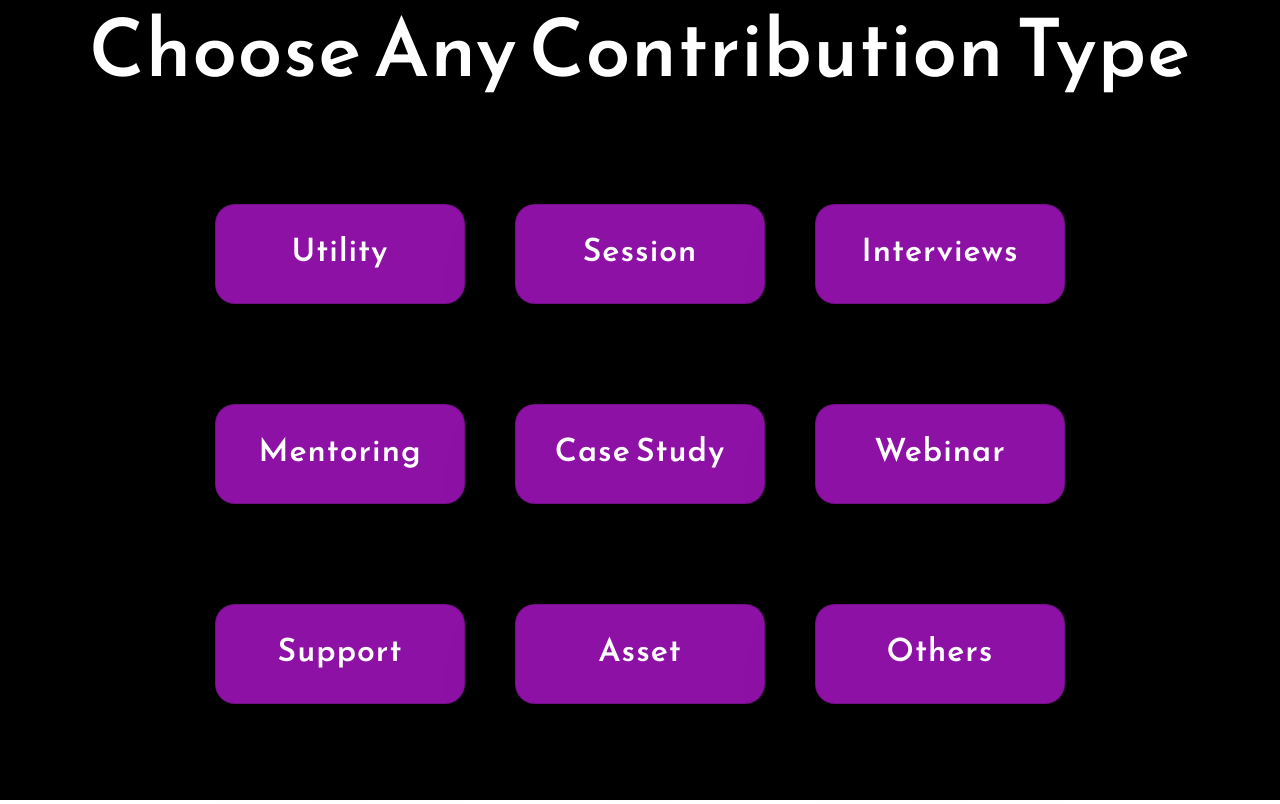
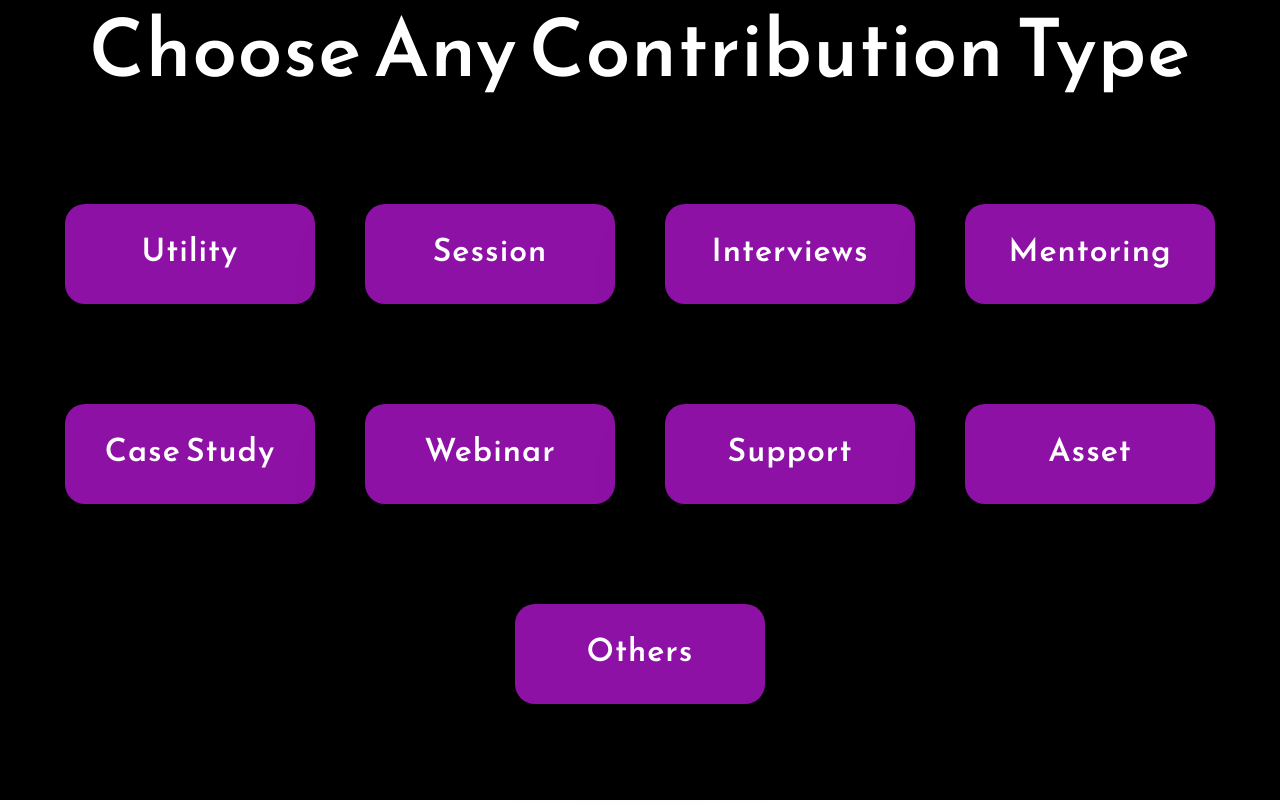
Before and after one commit to anshur0207/Guild-Contribution-Tracker, a React (Create React App) app in the folder Guild/: page /ContributeTypes in a window 1280 px wide. Built offline with nearby package versions, Linux system fonts and the light colour scheme.

Commit message:
Final Final changes

```diff
--- a/Guild/src/App.css
+++ b/Guild/src/App.css
@@ -948,7 +948,7 @@ section {
 
 
 
-.container {
+.container-1 {
   position: relative;
   display: flex;
   justify-content: center;
@@ -958,7 +958,7 @@ section {
   padding: 100px 50px;
 }
 
-.container .card {
+.container-1 .card1 {
   position: relative;
   display: flex;
   justify-content: center;
@@ -972,6 +972,7 @@ section {
   box-shadow: 0 35px 80px rgba(0, 0, 0, 0.15);
   color:rgb(142, 17, 166);
 }
+
 .content h2{
  justify-content: center;
   color:white;
--- a/Guild/src/Components/ContributeTypes.js
+++ b/Guild/src/Components/ContributeTypes.js
@@ -9,8 +9,8 @@ export default class ContributeTypes extends Component {
 
       <div>
         <h1 style={{color:"white",textAlign:"center",fontSize:"5rem"}}>Choose Any Contribution Type</h1>
-        <div className="container">
-        <div className="card" >
+        <div className="container-1">
+        <div className="card1" >
           <div className="content" style={{textAlign:"center"}}>
           <a
                 style={{ textDecoration: "none" }}
@@ -18,7 +18,7 @@ export default class ContributeTypes extends Component {
               > <h2>Utility</h2></a>
           </div>
         </div>
-        <div className="card">
+        <div className="card1">
           <div className="content">
           <a
                 style={{ textDecoration: "none" }}
@@ -26,7 +26,7 @@ export default class ContributeTypes extends Component {
               > <h2>Session</h2></a>
           </div>
         </div>
-        <div className="card">
+        <div className="card1">
           <div className="content">
           <a
                 style={{ textDecoration: "none" }}
@@ -35,7 +35,7 @@ export default class ContributeTypes extends Component {
               </a>
             </div>
         </div>
-        <div className="card" >
+        <div className="card1" >
           <div className="content">
           <a
                 style={{ textDecoration: "none" }}
@@ -43,7 +43,7 @@ export default class ContributeTypes extends Component {
               > <h2>Mentoring</h2></a>
           </div>
         </div>
-        <div className="card" >
+        <div className="card1" >
           <div className="content">
           <a
                 style={{ textDecoration: "none" }}
@@ -51,7 +51,7 @@ export default class ContributeTypes extends Component {
               ><h2>Case Study</h2></a>
           </div>
         </div>
-        <div className="card">
+        <div className="card1">
           <div className="content">
           <a
                 style={{ textDecoration: "none" }}
@@ -59,7 +59,7 @@ export default class ContributeTypes extends Component {
               ><h2>Webinar</h2></a>
           </div>
         </div>
-        <div className="card">
+        <div className="card1">
           <div className="content">
           <a
                 style={{ textDecoration: "none" }}
@@ -67,7 +67,7 @@ export default class ContributeTypes extends Component {
               ><h2>Support</h2></a>
           </div>
         </div>
-        <div className="card" >
+        <div className="card1" >
           <div className="content">
           <a
                 style={{ textDecoration: "none" }}
@@ -75,7 +75,7 @@ export default class ContributeTypes extends Component {
               ><h2>Asset</h2></a>
           </div>
         </div>
-        <div className="card" >
+        <div className="card1" >
           <div className="content">
           <a
                 style={{ textDecoration: "none" }}
--- a/Guild/src/Components/roadMap2.js
+++ b/Guild/src/Components/roadMap2.js
@@ -60,7 +60,7 @@ export default class roadmap2 extends Component {
         // </div>
 		<div>
 			<section className="text-center pos-r">
-        <div className="container">
+        <div className="container-1">
           <div className="row" style={{marginTop:"10rem"}}>
             <div className="col-lg-12 col-md-10 ml-auto mr-auto">
               <div className="section-title">
--- a/Guild/src/Components/roadmap.js
+++ b/Guild/src/Components/roadmap.js
@@ -29,7 +29,7 @@ export default class roadmap extends Component {
         // </div>
 		<div>
 			<section className="text-center pos-r">
-        <div className="container">
+        <div className="container-1">
           <div className="row" style={{marginTop:"10rem"}}>
             <div className="col-lg-12 col-md-10 ml-auto mr-auto">
               <div className="section-title">
```
